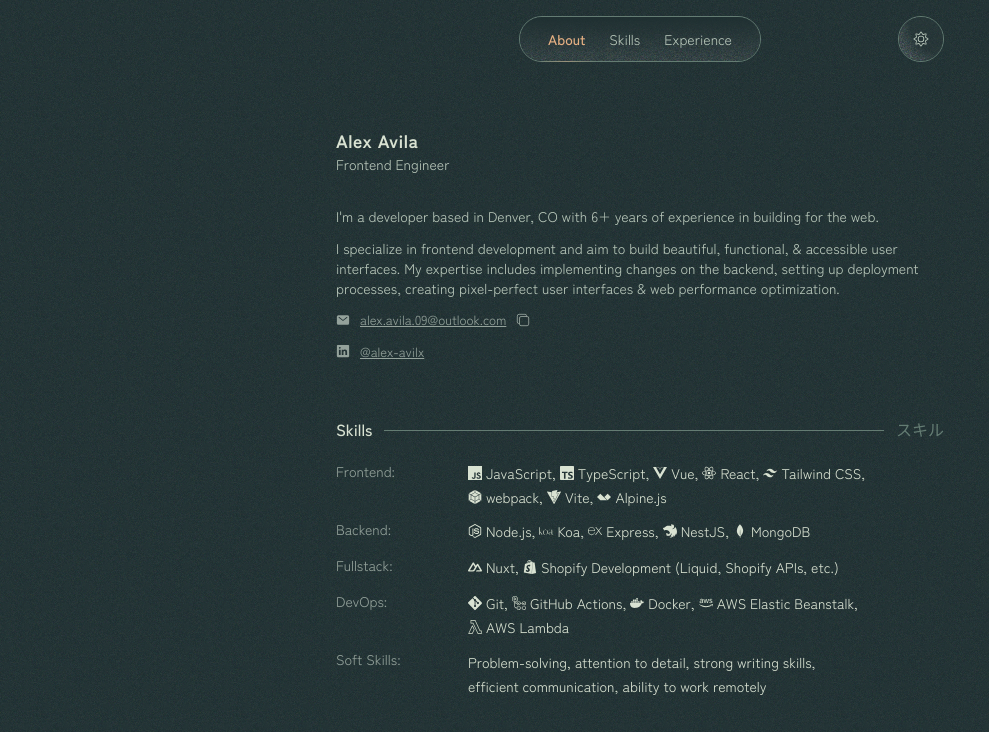
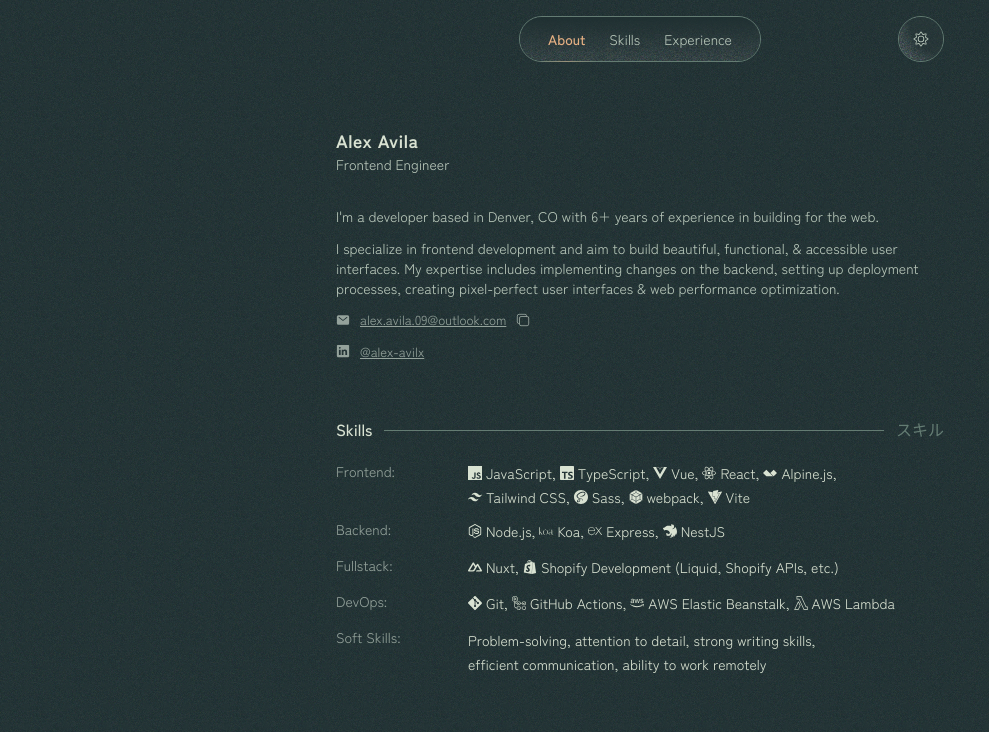
Before and after one commit to alex-avila/portfolio-site-v2, a React (Vite) app: page / in a window 1280 px wide. Shown: the top 732 px of the page, without its empty margins (0-989 px from the left). Built offline with nearby package versions, Linux system fonts and the light colour scheme.

Commit message:
improve skills list slightly

```diff
--- a/src/components/Skills.tsx
+++ b/src/components/Skills.tsx
@@ -9,15 +9,14 @@ import {
   SiWebpack as WebpackIcon,
   SiAlpinedotjs as AlpineJsIcon,
   SiTailwindcss as TailwindCssIcon,
+  SiSass as SassIcon,
   SiShopify as ShopifyIcon,
   SiNodedotjs as NodeJsIcon,
   SiKoa as KoaIcon,
   SiExpress as ExpressIcon,
   SiNestjs as NestJsIcon,
-  SiMongodb as MongoDbIcon,
   SiGit as GitIcon,
   SiGithubactions as GitHubActionsIcon,
-  SiDocker as DockerIcon,
   SiAmazonwebservices as AwsIcon,
   SiAwslambda as AwsLambdaIcon,
 } from "react-icons/si";
@@ -48,8 +47,16 @@ const skills: Skills[] = [
         icon: <ReactIcon />,
       },
       {
+        name: "Alpine.js",
+        icon: <AlpineJsIcon />,
+      },
+      {
         name: "Tailwind CSS",
         icon: <TailwindCssIcon />,
+      },
+      {
+        name: "Sass",
+        icon: <SassIcon />,
       },
       {
         name: "webpack",
@@ -58,10 +65,6 @@ const skills: Skills[] = [
       {
         name: "Vite",
         icon: <ViteIcon />,
-      },
-      {
-        name: "Alpine.js",
-        icon: <AlpineJsIcon />,
       },
     ],
   },
@@ -83,10 +86,6 @@ const skills: Skills[] = [
       {
         name: "NestJS",
         icon: <NestJsIcon />,
-      },
-      {
-        name: "MongoDB",
-        icon: <MongoDbIcon />,
       },
     ],
   },
@@ -110,10 +109,6 @@ const skills: Skills[] = [
       {
         name: "GitHub Actions",
         icon: <GitHubActionsIcon />,
-      },
-      {
-        name: "Docker",
-        icon: <DockerIcon />,
       },
       {
         name: "AWS Elastic Beanstalk",
```
